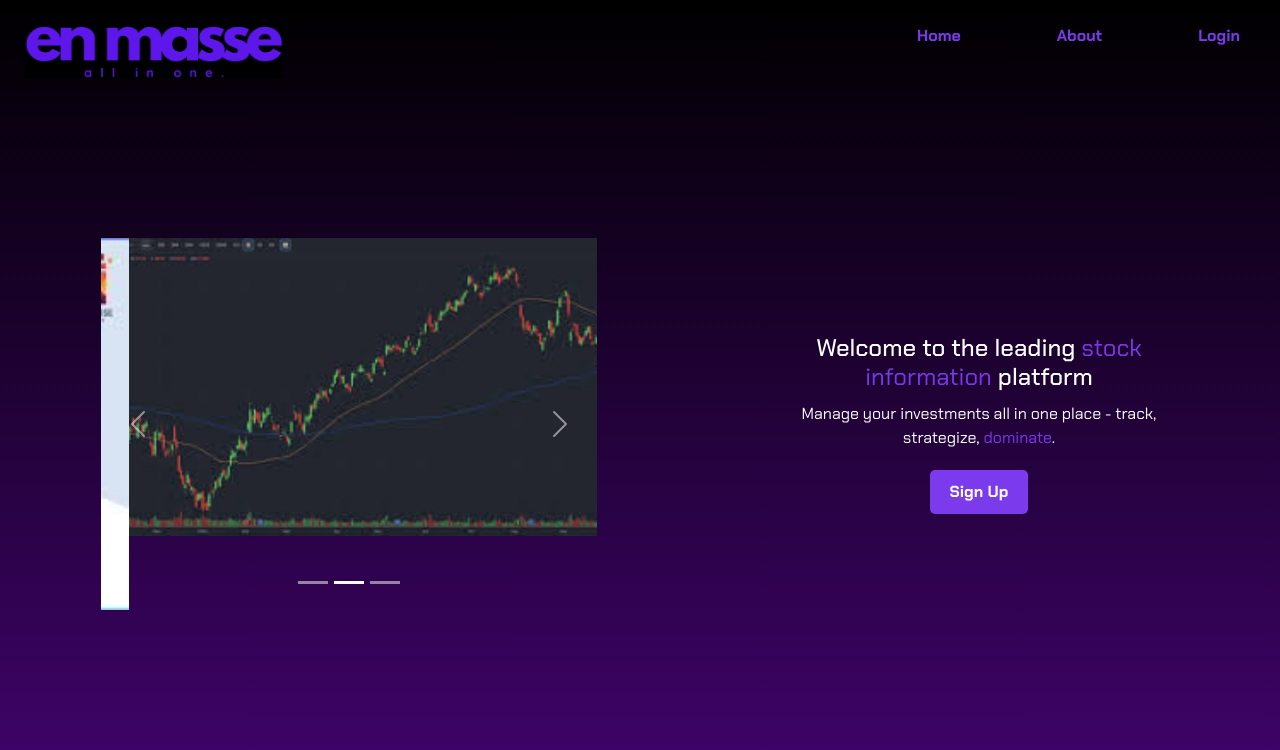
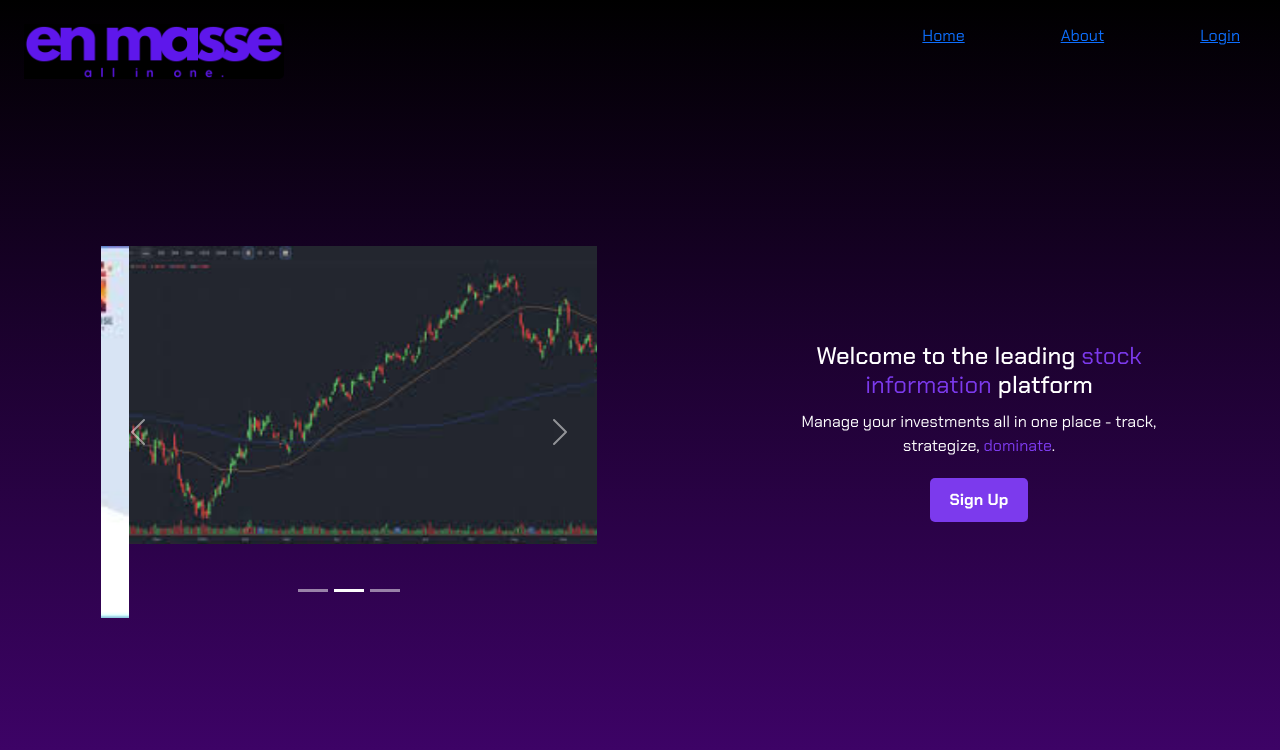
Before and after one commit to juroyye/capstone1, a React (Create React App) app: page / in a window 1280 px wide. Shown: the top 750 px of the page. Built offline with nearby package versions, Linux system fonts and the light colour scheme.

Commit message:
added routing functionality for landing pages

```diff
--- a/src/components/navbar/Navbar.jsx
+++ b/src/components/navbar/Navbar.jsx
@@ -1,10 +1,11 @@
-
-
-import React from 'react';
-import logo from "../../imports/images/enmasse.png";
+import React from "react";
+import { Link } from "react-router-dom";
+import "./Navbar.css";
+import logo from '../../imports/images/enmasse.png'
 
 const Navbar = ({ buttons }) => {
   return (
+    // insert start of div
    <div>
     <div className="position absolute pt-4 pl-6">
     <img
@@ -13,12 +14,21 @@ const Navbar = ({ buttons }) => {
                     style={{ width: '260px', height: '55px', borderBottomRightRadius: '5px' }}
                 />
     </div>
-            <div className="flex space-x-24 text-violet-600 font-bold float-end pt-4 pr-10">
+    <div>
+    <nav>
+      <ul className="flex space-x-24 text-violet-600 font-bold float-end pt-4 pr-10">
         {buttons.map((button, index) => (
-                    <button key={index}>{button}</button>
+          <li key={index} className="navbar-button">
+            <Link to={button.route} className="navbar-link">
+              {button.label}
+            </Link>
+          </li>
         ))}
+      </ul>
+    </nav>
     </div>
     </div>
+    // insert end of div
   );
 };
 
--- a/src/components/sidebar/Sidebar.css
+++ b/src/components/sidebar/Sidebar.css
@@ -37,6 +37,8 @@
   }
 
   .search-button {
+    display: flex;
+    justify-content: center;
     padding: 10px;
     border: none;
     border-radius: 5px;
--- a/src/pages/Landing/Landing.jsx
+++ b/src/pages/Landing/Landing.jsx
@@ -4,7 +4,11 @@ import Navbar from '../../components/navbar/Navbar'
 import BodyDiv from '../Landing/BodyDiv'
 
 const Landing = () => {
-  const landingButtons = ['Home', 'About', 'Login'];
+  const landingButtons = [
+    { label: "Home", route: "/" },
+    { label: "About", route: "/about" },
+    { label: "Login", route: "/login" },
+  ];
 
   return (
     <div className='home'>
--- a/src/pages/UserDash/UserDash.jsx
+++ b/src/pages/UserDash/UserDash.jsx
@@ -26,7 +26,8 @@ ChartJS.register(
 
 
 const UserDash = () => {
-    const userDashButtons = ['Dashboard', 'Profile', 'Logout'];
+    const userDashButtons = [
+      { label: "Logout", route: "/login" },];
     const [isOverlayVisible, setOverlayVisible] = useState(false);
     const [selectedStock, setSelectedStock] = useState(null);
     const [addedStocks, setAddedStocks] = useState([]);
```
Lines whose indentation alone changed are shown as unchanged.
